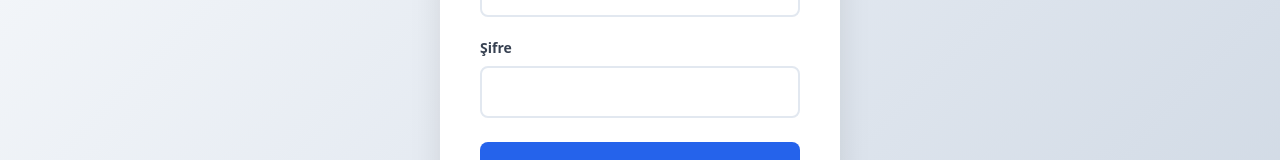
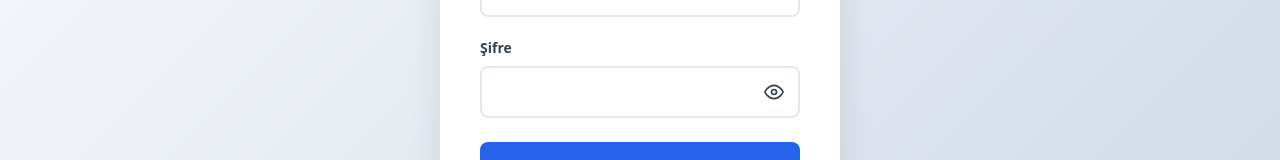
Before and after one commit to ozancidik/dusukbutce-web, a Next.js app: page /login in a window 1280 px wide. Shown: the part 1393-1553 px from the top of the page. Built offline with nearby package versions, Linux system fonts and the light colour scheme.

Commit message:
👁️ Login sayfasına sade siyah-beyaz şifre göster/gizle ikonları eklendi

```diff
--- a/app/login/page.tsx
+++ b/app/login/page.tsx
@@ -6,6 +6,7 @@ import { useRouter } from "next/navigation";
 export default function LoginPage() {
   const [email, setEmail] = useState("");
   const [password, setPassword] = useState("");
+  const [showPassword, setShowPassword] = useState(false);
   const [isLoading, setIsLoading] = useState(false);
   const [error, setError] = useState("");
   const [socialLoading, setSocialLoading] = useState("");
@@ -426,9 +427,10 @@ export default function LoginPage() {
             >
               Şifre
             </label>
+            <div style={{ position: "relative" }}>
               <input
                 id="password"
-              type="password"
+                type={showPassword ? "text" : "password"}
                 value={password}
                 onChange={(e) => setPassword(e.target.value)}
                 autoComplete="off"
@@ -436,6 +438,7 @@ export default function LoginPage() {
                 style={{
                   width: "100%",
                   padding: "12px 16px",
+                  paddingRight: "48px",
                   border: "2px solid #e2e8f0",
                   borderRadius: "8px",
                   fontSize: "16px",
@@ -449,6 +452,46 @@ export default function LoginPage() {
                   e.target.style.borderColor = "#e2e8f0";
                 }}
               />
+              <button
+                type="button"
+                onClick={() => setShowPassword(!showPassword)}
+                style={{
+                  position: "absolute",
+                  right: "12px",
+                  top: "50%",
+                  transform: "translateY(-50%)",
+                  background: "none",
+                  border: "none",
+                  cursor: "pointer",
+                  padding: "4px",
+                  borderRadius: "4px",
+                  transition: "background-color 0.2s",
+                  display: "flex",
+                  alignItems: "center",
+                  justifyContent: "center",
+                  color: "#374151",
+                }}
+                onMouseEnter={(e) => {
+                  e.currentTarget.style.backgroundColor = "#f3f4f6";
+                }}
+                onMouseLeave={(e) => {
+                  e.currentTarget.style.backgroundColor = "transparent";
+                }}
+                title={showPassword ? "Şifreyi gizle" : "Şifreyi göster"}
+              >
+                {showPassword ? (
+                  <svg width="20" height="20" viewBox="0 0 24 24" fill="none" stroke="currentColor" strokeWidth="2" strokeLinecap="round" strokeLinejoin="round">
+                    <path d="M17.94 17.94A10.07 10.07 0 0 1 12 20c-7 0-11-8-11-8a18.45 18.45 0 0 1 5.06-5.94M9.9 4.24A9.12 9.12 0 0 1 12 4c7 0 11 8 11 8a18.5 18.5 0 0 1-2.16 3.19m-6.72-1.07a3 3 0 1 1-4.24-4.24"/>
+                    <line x1="1" y1="1" x2="23" y2="23"/>
+                  </svg>
+                ) : (
+                  <svg width="20" height="20" viewBox="0 0 24 24" fill="none" stroke="currentColor" strokeWidth="2" strokeLinecap="round" strokeLinejoin="round">
+                    <path d="M1 12s4-8 11-8 11 8 11 8-4 8-11 8-11-8-11-8z"/>
+                    <circle cx="12" cy="12" r="3"/>
+                  </svg>
+                )}
+              </button>
+            </div>
           </div>
 
           {error && (
```
Lines whose indentation alone changed are shown as unchanged.
